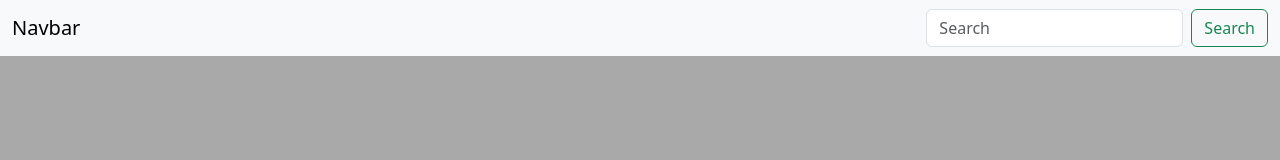
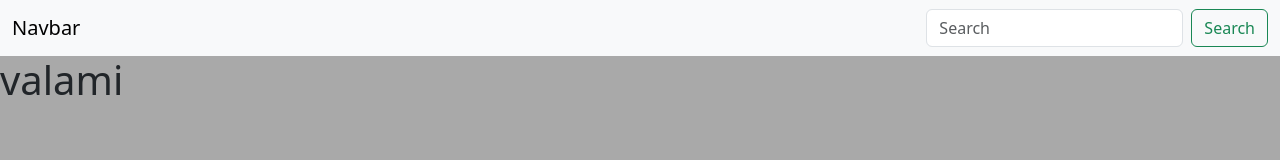
Before and after one commit to TweNJ1/dev, a plain HTML site: page index.html in a window 1280 px wide. Drawn offline with nearby package versions, Linux system fonts and the light colour scheme.

Commit message:
Update index.html

```diff
--- a/index.html
+++ b/index.html
@@ -18,5 +18,6 @@
         </form>
       </div>
     </nav>
+    <h1>valami</h1>
 </body>
 </html>
```
